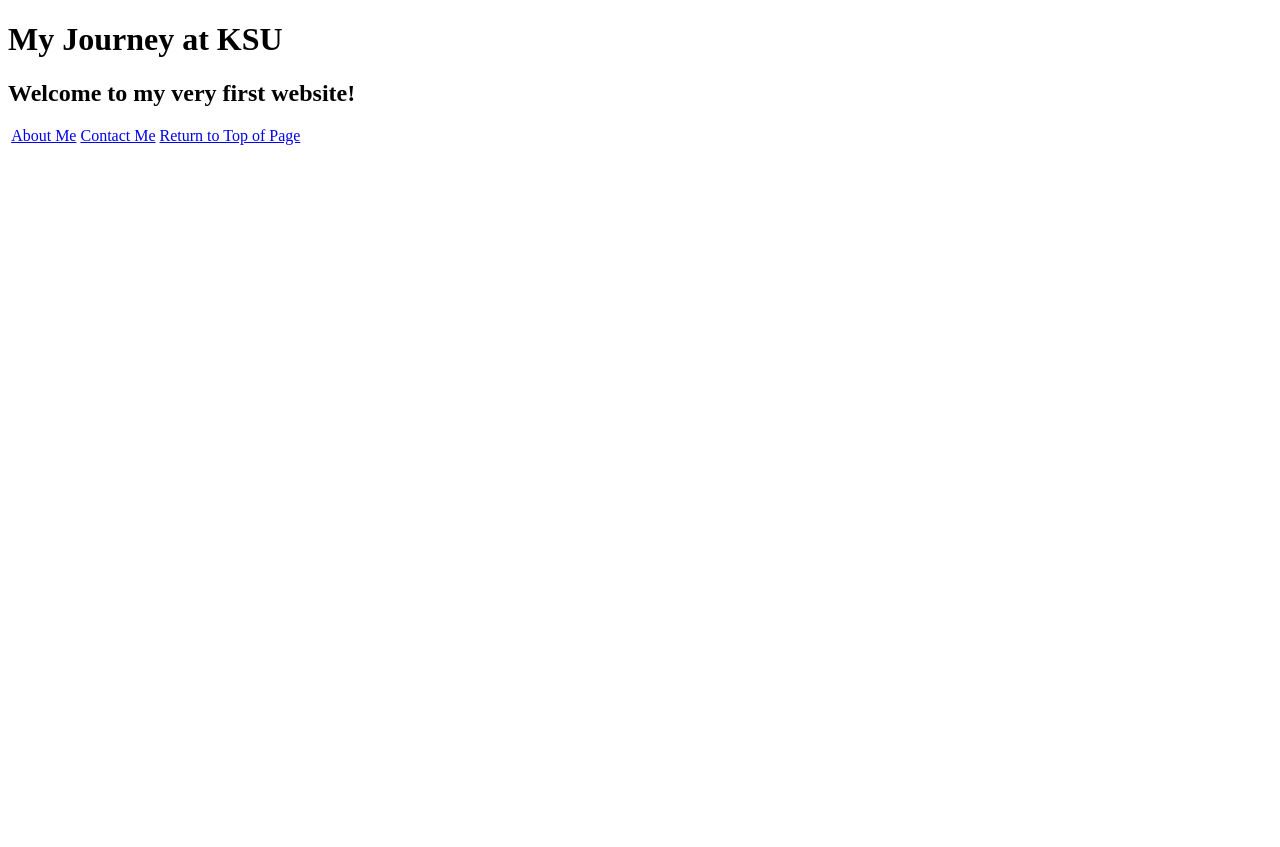
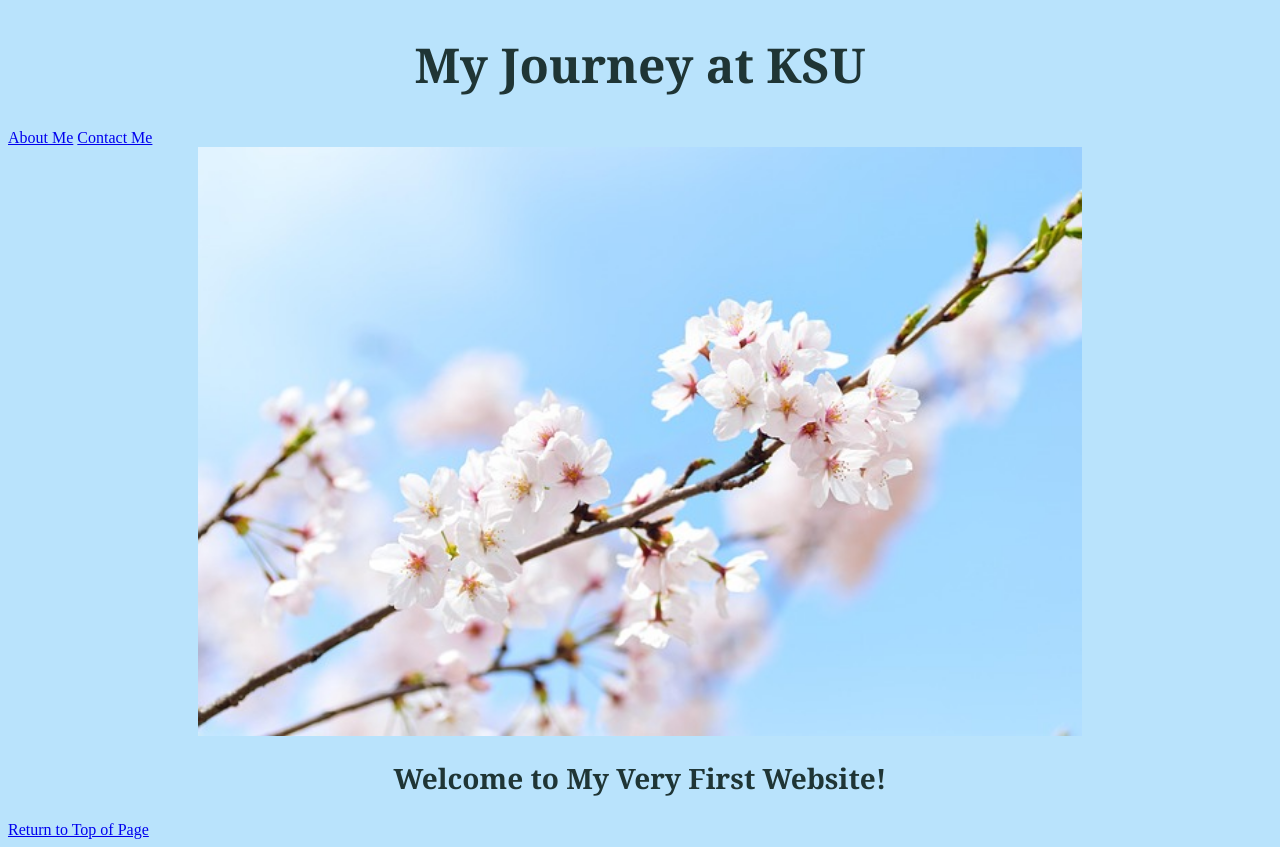
Before and after one commit to tokidokitompki/web_dev_project, a plain HTML site: page index.html in a window 1280 px wide. Before the commit the page ends 800 px from the top, so only its background shows below. Drawn offline with Linux system fonts and the light colour scheme.

Commit message:
added content

```diff
--- a/index.html
+++ b/index.html
@@ -4,14 +4,39 @@
     <meta charset="UTF-8">
     <meta name="viewport" content="width=device-width, initial-scale=1.0">
     <title>My Journey at KSU</title>
-    <style></style>
+    <style>
+        img{
+            display: block;
+            margin-left: auto;
+            margin-right: auto;
+            width: 70%;
+
+        }
+        h1{
+            color:rgb(31, 53, 53);
+            font-family: Georgia;
+            font-size: 300%;
+            text-align: center;
+        }
+        h2{
+            color:rgb(31, 53, 53);
+            font-family: Georgia;
+            font-size: 175%;
+            text-align: center;
+        }
+    </style>
 </head>
-<body>
+<body style="background-color:rgb(185, 227, 252)">
     <h1>My Journey at KSU</h1>
-    <h2>Welcome to my very first website!</h2>
-    <img src="">
     <a href="about.html">About Me</a>
     <a href="contact.html">Contact Me</a>
+
+    <img src="images/flowers-2218771_640.jpg">
+    <h2>Welcome to My Very First Website!</h2>
+
+
+
+
 
     <a href="#">Return to Top of Page</a>
 </body>
```
Also changed, not shown: about.html (+12 -4 lines), images/IMG_5468.jpg (added), images/flowers-2218771_640.jpg (added), images/japan-4287832_640.jpg (added), images/rice-terraces-2389023_960_720.jpg (added).
